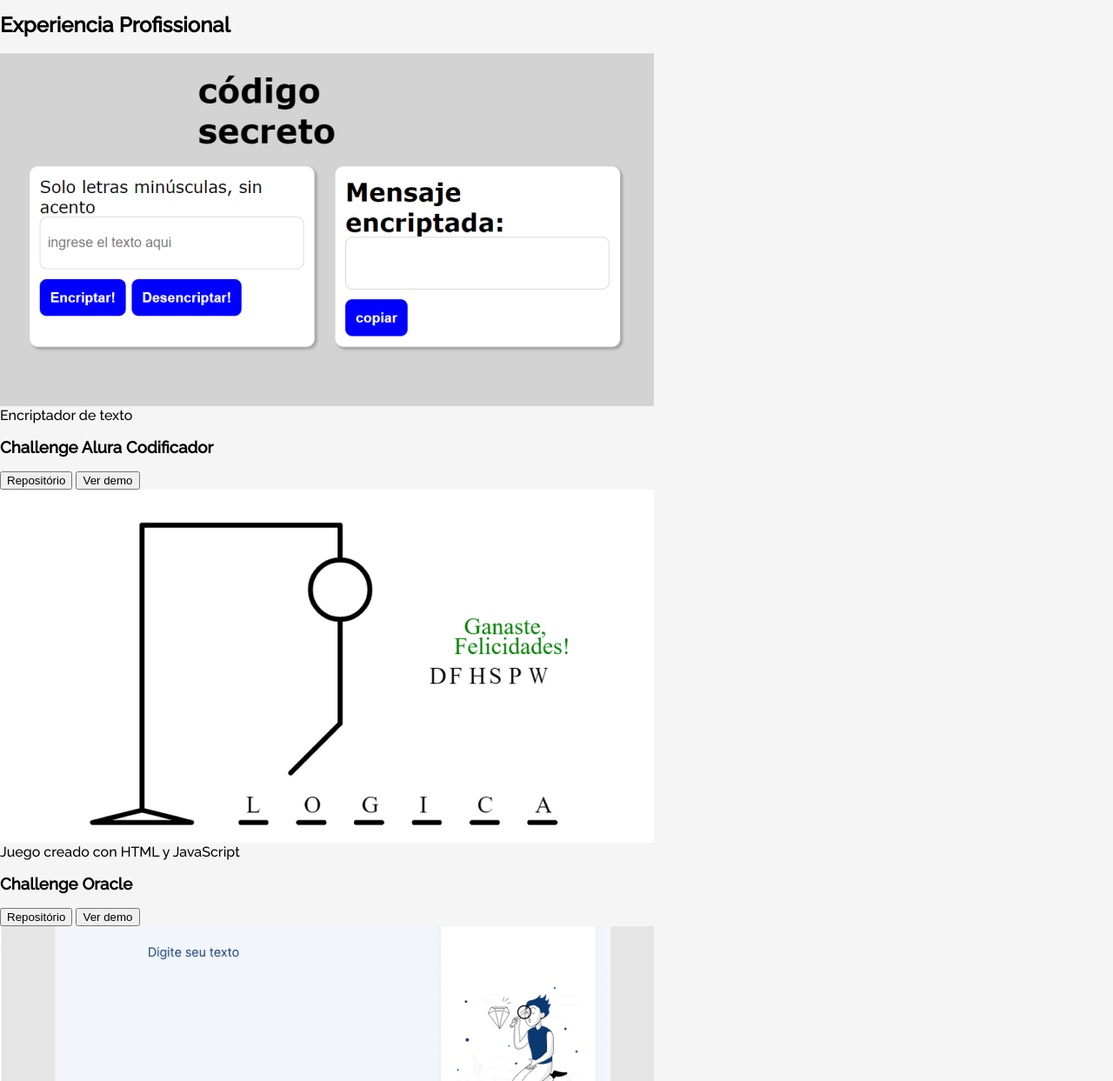
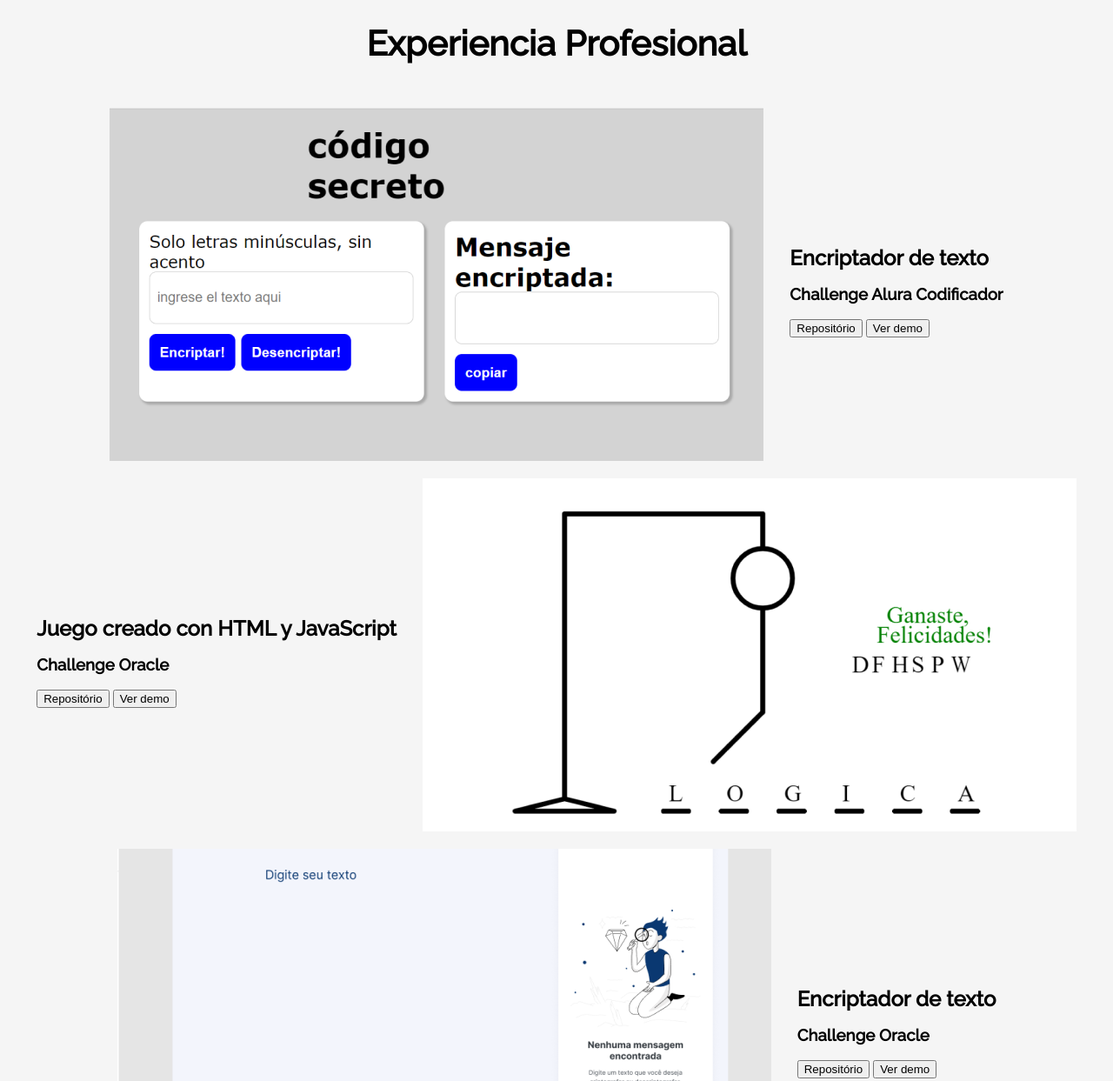
Before and after one commit to Moo0nchild/Challenge-Portafolio, a plain HTML site: page index.html in a window 1280 px wide. Shown: the part 2144-3387 px from the top of the page at 87% size. Drawn offline with Linux system fonts and the light colour scheme.

Commit message:
Errores de formato corregidos

```diff
--- a/index.html
+++ b/index.html
@@ -192,11 +192,11 @@
 
     <!-- Sección de Experiencia Profesional/Proyectos-->
     <section class="experience" id="xp">
-        <h2 class="experience__section__title" >Experiencia Profissional</h2>
-        <div class="experiencie__box">
+        <h2 class="experience__section__title" >Experiencia Profesional</h2>
+        <div class="experience__box">
             <!-- Pon el logotipo/captura de pantalla de tu proyecto -->
             <img class="experience__img" src="assets\decod_print.png">
-            <div class="experience__info"
+            <div class="experience__info">
                 <h2 class="experience__title">Encriptador de texto</h2>
                 <h3 class="experience__text">Challenge Alura Codificador </h3>
                 <div class="experience__description">
@@ -207,10 +207,9 @@
             </div>
         </div>
 
-        <div class="experiencie__box">
+        <div class="experience__box-2">
             <!-- Pon el logotipo/captura de pantalla de tu proyecto -->
-            <img class="experience__img" src="assets\forca_print.png">
-            <div class="experience__info"
+            <div class="experience__info">
                 <h2 class="experience__title">Juego creado con HTML y JavaScript</h2>
                 <h3 class="experience__text">Challenge Oracle </h3>
                 <div class="experience__description">
@@ -219,12 +218,13 @@
                     <span class="experience__demo"><a href=""><button class="experience__botao--demo">Ver demo</button></a></span>
                 </div>
             </div>
+            <img class="experience__img" src="assets\forca_print.png">
         </div>
 
         <div class="experience__box">
             <!-- Pon el logotipo/captura de pantalla de tu proyecto -->
             <img class="experience__img" src="assets\secretcode_print.png">
-            <div class="experience__info-container"
+            <div class="experience__info-container">
                 <h2 class="experience__title">Encriptador de texto</h2>
                 <h3 class="experience__text">Challenge Oracle </h3>
                 <div class="experience__description">
@@ -235,9 +235,8 @@
             </div>
         </div>
 
-        <div class="experience__box">
-            <img class="experience__img" src="assets\forca2_print.png">
-            <div class="experience__info-container"
+        <div class="experience__box-2">
+            <div class="experience__info-container">
                 <h2 class="experience__title">Juego creado con HTML, CSS y JavaScript</h2>
                 <h3 class="experience__text">Challenge Oracle </h3>
                 <div class="experience__description">
@@ -246,7 +245,9 @@
                     <span class="experience__demo"><a href=""><button class="experience__botao--demo">Ver demo</button></a></span>
                 </div>
             </div>
+            <img class="experience__img" src="assets\forca2_print.png">
         </div>
+
 
         <!-- Sección de Contacto -->
         <section class="formcontato" id="contacto">
--- a/style.css
+++ b/style.css
@@ -1,12 +1,5 @@
-/*CSS Reset / Normalize*/
-/* Hemos disponibilizado el básico de reset de estilos. Si quieren, añadan más informaciones
-en las secciones señaladas */
-/*Já deixaremos o básico de reset de estilos. Caso queira adicionar mais informações
-coloque nas sessões indicadas*/
+:root{
 
-:root{
-    /* Inserta la variable de los otros colores inspeccionando el exemplo de figma */
-    /*Se esforce para trabalhar com variáveis, é uma dica profissional valiosa*/
    --cor-de-fundo: #F5F5F5;
    --cor-de-link: #000;
 }
@@ -26,20 +19,6 @@ a{
     text-decoration: none;
     color: var(--cor-de-link);
 }
-
-/*En este desafío nosostros gustaríamos que ustedes intentaran utilizar la metodología BEM.
-
-Lo que es el BEM?
-
-BEM (Bloque, Elemento, Modificador) es un enfoque basado en componentes para el
-desarrollo web. La idea detrás de esto es dividir la interfaz de usuario en bloques
-independientes. Esto hace que el desarrollo de la interfaz sea fácil y rápido, incluso
-con una interfaz de usuario compleja, y permite la reutilización del código existente sin copiar y pegar.
-
-Enlace de la documentación oficial!
-https://en.bem.info/methodology/quick-start/*/
-
-/*Sección Menu*/
 
 section.menu{
     display: flex;
@@ -64,8 +43,6 @@ header {
     align-items: center;
     flex-direction: row;
 }
-
-/*Sección Title*/
 
 section.title{
     display: flex;
@@ -128,8 +105,6 @@ section.title{
     width: 30%;
     border-radius: 100%;
 }
-
-/*Sección About*/
 
 section.about{
     background-color: #EAF2FD;
@@ -289,78 +264,31 @@ section.about{
     height: 250px;
 }
 
+.experience {
+    display: flex;
+    justify-content: center;
+    align-items: center;
+    flex-direction: column;
+    gap: 20px;
+}
 
 
-/*Sección Hobbies*/
-
-section.hobbies{
-
+.experience__section__title {
+    font-size: 2.5rem;
 }
 
-/* Experiencia Académica*/
-
-section.academic{
-
+.experience__box {
+    display: flex;
+    justify-content: space-between;
+    align-items: center;
+    flex-direction: row;
+    gap: 30px;
 }
 
-/* experiencia*/
-
-section.experience{
-
+.experience__box-2 {
+    display: flex;
+    justify-content: space-between;
+    align-items: center;
+    flex-direction: row;
+    gap: 30px;
 }
-
-/*Contacto*/
-
-section.formcontato{
-
-}
-
-/*footeer*/
-
-section.footer{
-
-}
-
-/* Vamos a desafiarnos trabajando con responsividad?
-Utiliza las referencias de los breakpoints @media abajo */
-
-
-/*Tablet*/
-@media (min-width: 768px) {
-
-/* Menú */
-
-/*title*/
-
-/*Skills*/
-
-/*Hobbies*/
-
-/*Formación Académica*/
-
-/*Experiencia Profesional*/
-
-}
-
-/*Mobile*/
-@media (min-width: 425px) {
-
-/*Menu*/
-
-/*Titulo*/
-
-/*Sección sobre mi*/
-
-/*Skills*/
-
-/*Hobbies*/
-
-/*Formación Académica*/
-
-/*Experiencia Profesional*/
-
- /*Contacto*/
-
-/*Footer*/
-
-}
```
Lines whose indentation alone changed are shown as unchanged.
